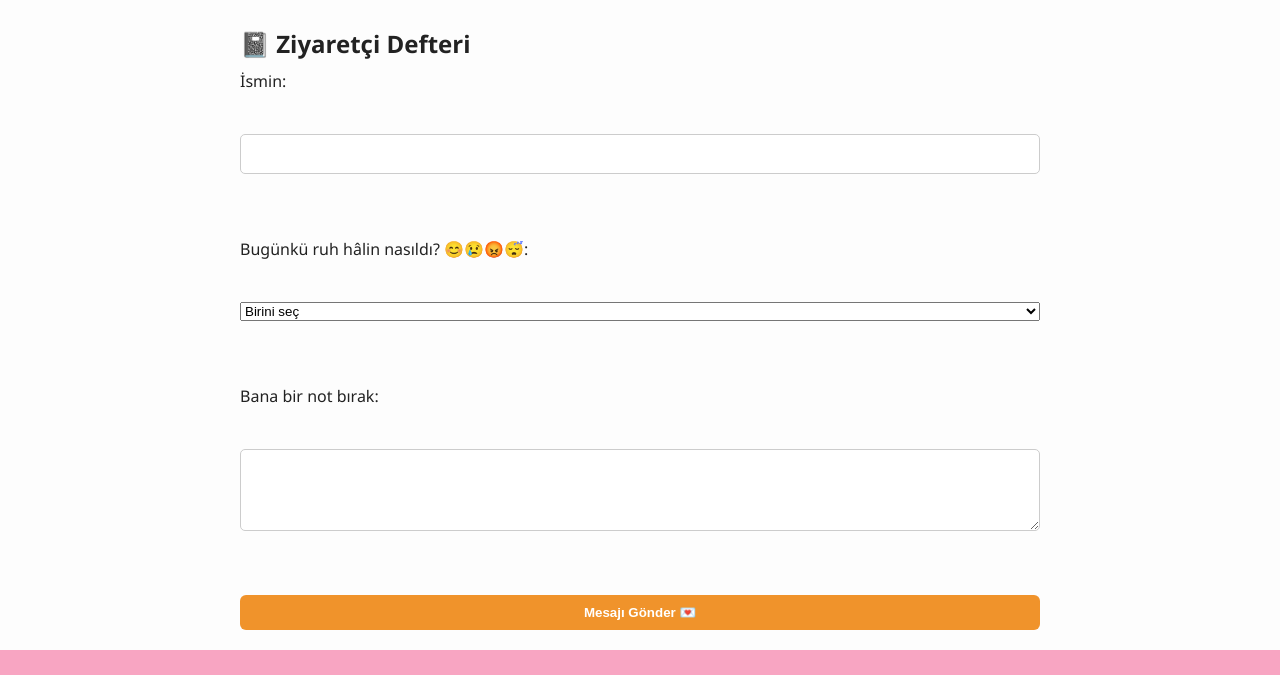
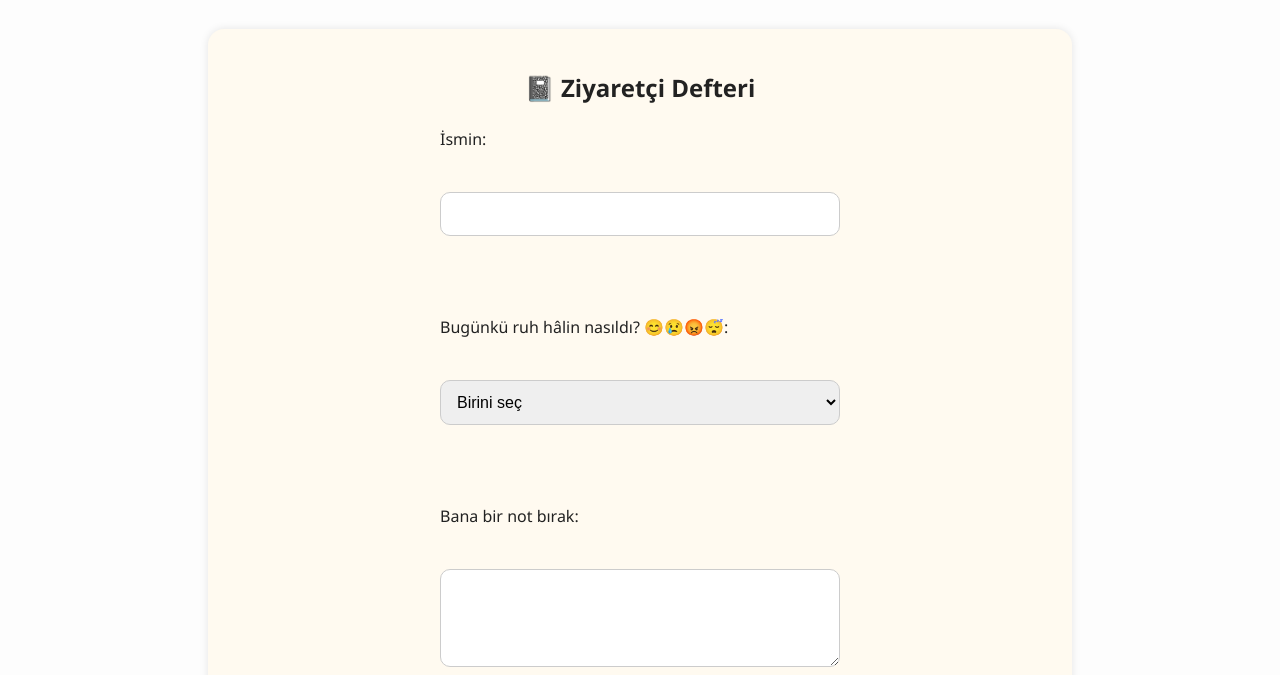
Before and after one commit to ranaaquinn/Ranaaquinn.github.io, a plain HTML site: page index.html in a window 1280 px wide. Shown: the part 1945-2620 px from the top of the page. Drawn offline with Linux system fonts and the light colour scheme.

Commit message:
Update style.css

```diff
--- a/style.css
+++ b/style.css
@@ -125,3 +125,47 @@
   font-size: 0.85rem;
   color: #555;
   }
+#ziyaretci-defteri {
+  background-color: #fffaf0;
+  padding: 2rem;
+  border-radius: 16px;
+  margin-top: 2rem;
+  box-shadow: 0 0 8px rgba(0,0,0,0.1);
+}
+
+#ziyaretci-defteri h2 {
+  text-align: center;
+  margin-bottom: 1.5rem;
+}
+
+#ziyaretci-defteri form {
+  max-width: 400px;
+  margin: 0 auto;
+  display: flex;
+  flex-direction: column;
+}
+
+#ziyaretci-defteri input,
+#ziyaretci-defteri select,
+#ziyaretci-defteri textarea {
+  padding: 0.75rem;
+  border: 1px solid #ccc;
+  border-radius: 10px;
+  margin-bottom: 1rem;
+  font-size: 1rem;
+}
+
+#ziyaretci-defteri button {
+  background-color: #ff88a1;
+  color: white;
+  padding: 0.75rem;
+  border: none;
+  border-radius: 12px;
+  font-size: 1rem;
+  cursor: pointer;
+  transition: 0.3s ease;
+}
+
+#ziyaretci-defteri button:hover {
+  background-color: #ff5c83;
+  }
```
